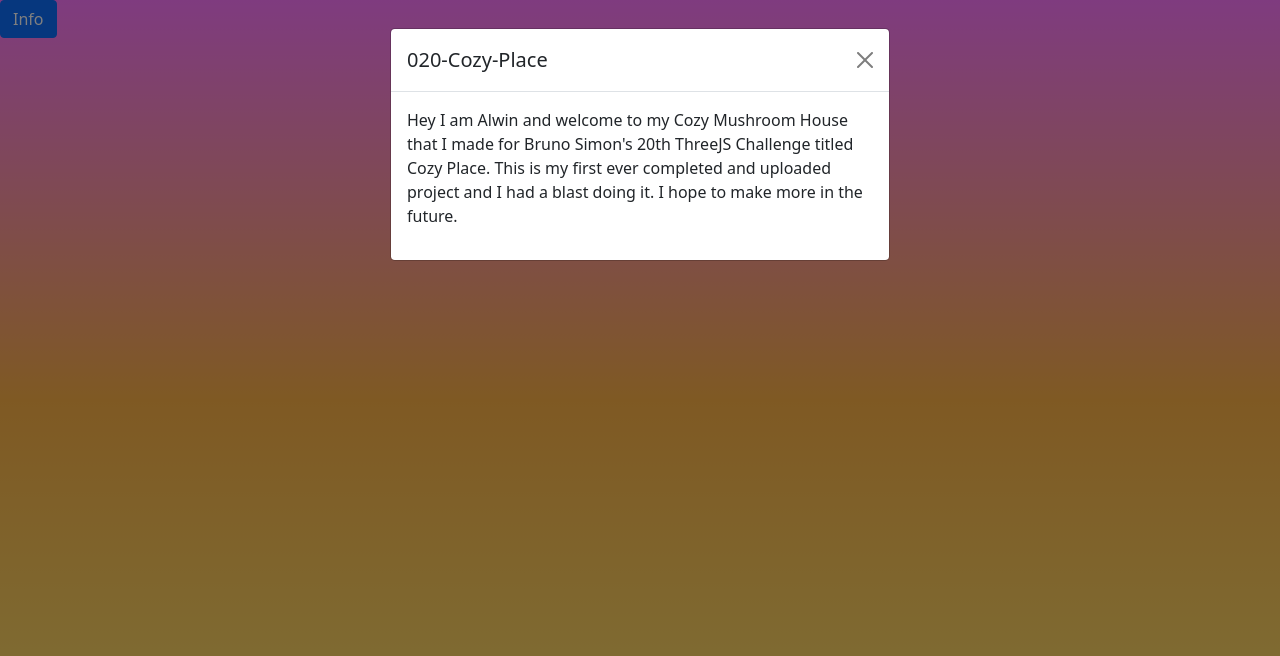
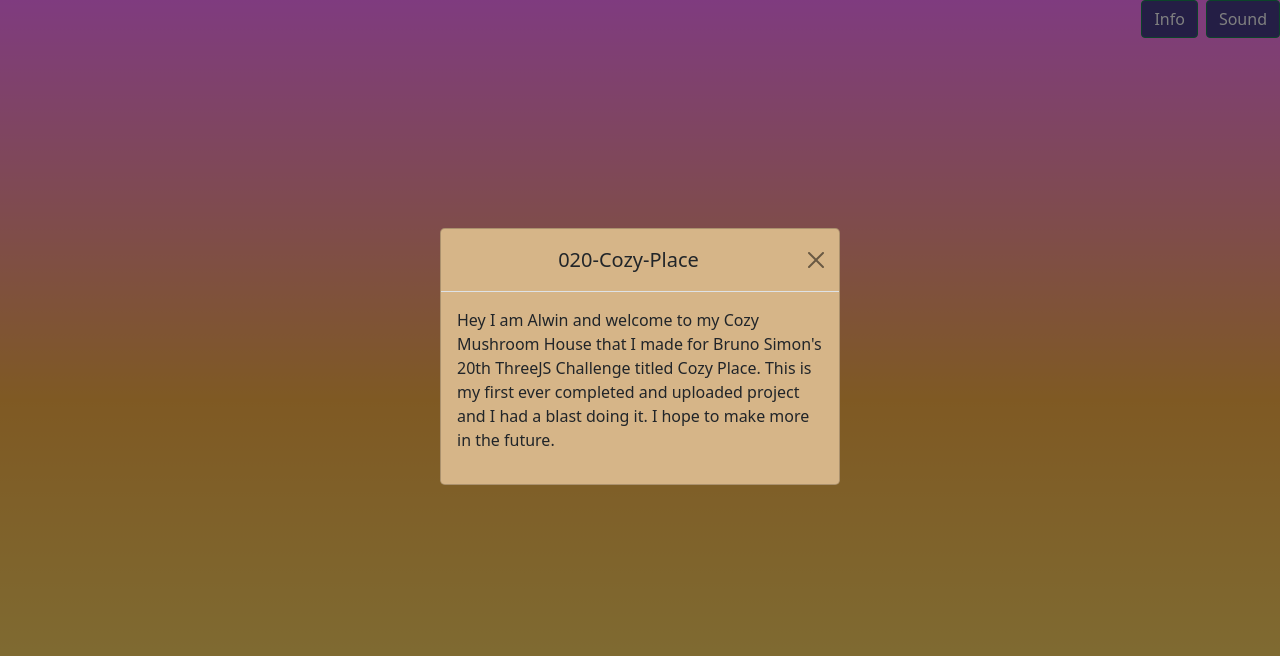
Before and after one commit to Alwin224/CozyMushroomHouse, a website built with Vite: page index.html in a window 1280 px wide. Both pictures are taken after a click on the button "Info". Built offline with nearby package versions, Linux system fonts and the light colour scheme.

Commit message:
Finished all the styling needed for the modal and now will be working on loading in the model itself. This is the blender model that will be loaded in.

```diff
--- a/index.html
+++ b/index.html
@@ -12,16 +12,20 @@
 </head>
 
 <body>
-
-    <button type="button" class="btn btn-primary" data-bs-toggle="modal" data-bs-target="#informationmodal">
-        Info
-    </button>
+    <div class="d-grid gap-2 d-md-flex justify-content-md-end">
+        <button type="button" class="btn btn-success" style="background-color: darkslateblue" data-bs-toggle="modal" data-bs-target="#informationmodal">
+            Info
+        </button>
+        <button type="button" class="btn btn-success" style="background-color: darkslateblue;">
+            Sound
+        </button>
+    </div>
 
     <div class="modal fade" id="informationmodal" tabindex="-1" aria-labelledby="modallabel" aria-hidden="true">
         <div class="modal-dialog">
-            <div class="modal-content">
+            <div class="modal-content" style = "background: #D6B588">
                 <div class="modal-header">
-                    <h5 class="modal-title" id="informationmodallabel">020-Cozy-Place</h5>
+                    <h5 class="modal-title w-100 text-center" id="informationmodallabel" >020-Cozy-Place</h5>
                     <button type="button" class="btn-close" data-bs-dismiss="modal" aria-label="Close"></button>
                 </div>
                 <div class="modal-body">
--- a/styles.css
+++ b/styles.css
@@ -14,3 +14,14 @@ body {
     width: 100%;
     height: 100%;
 }
+
+#informationmodal {
+    width: 400px;
+    height: 400px;
+    border-radius: 10px;
+    position: absolute;
+    float: left;
+    left: 50%;
+    top: 50%;
+    transform: translate(-50%, -50%);
+}
```
